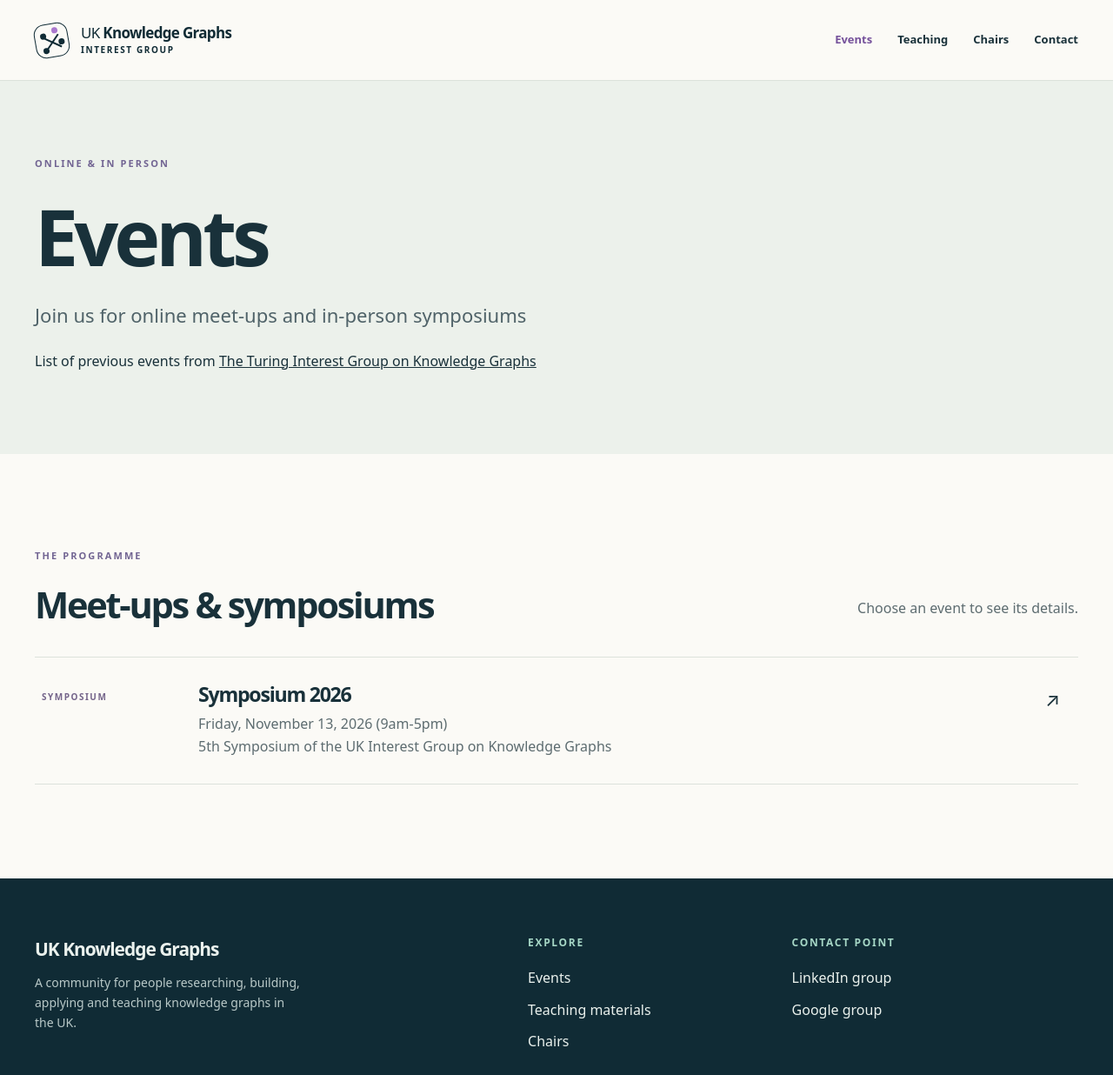
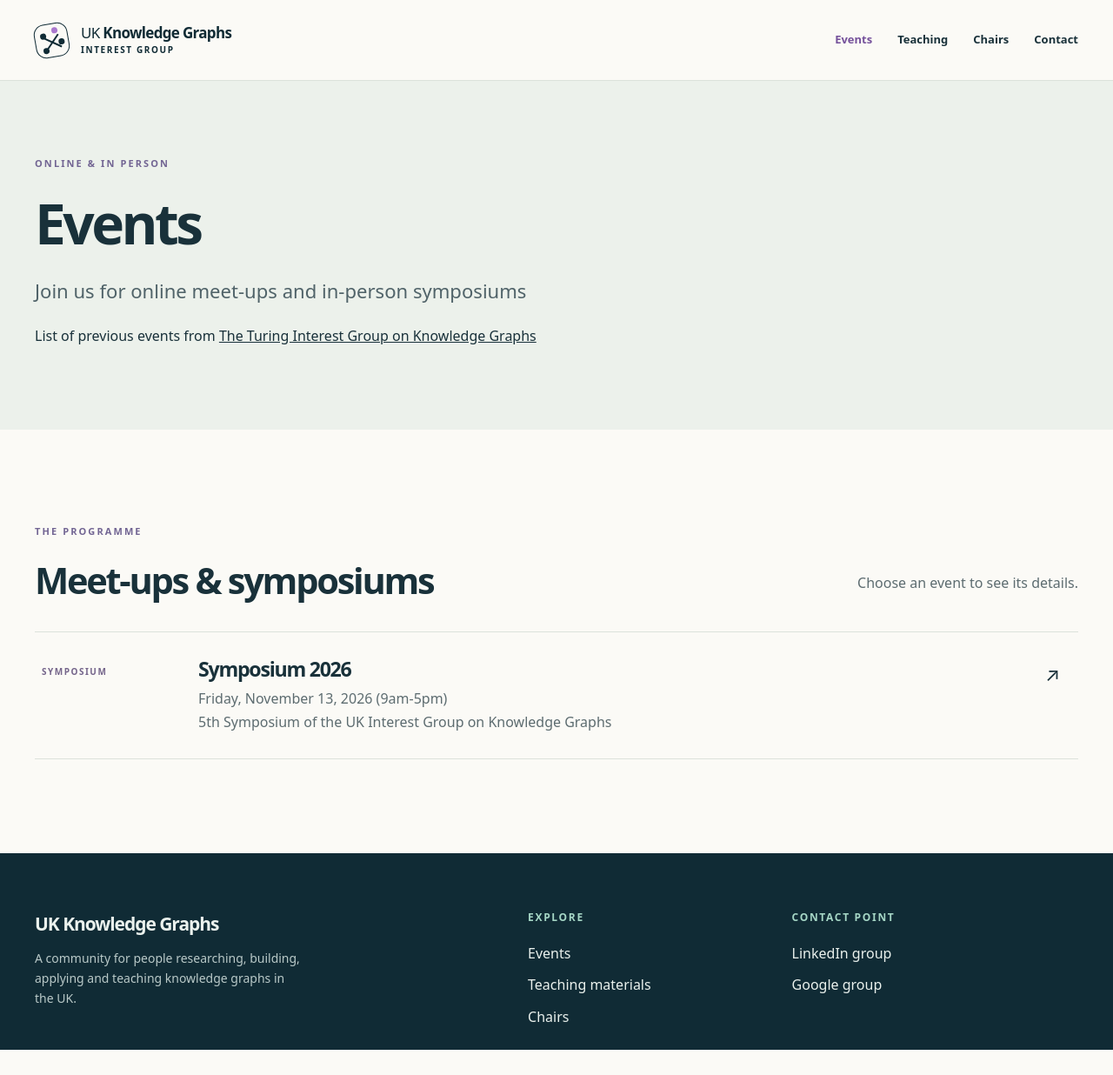
Before and after one commit to uk-knowledge-graphs/uk-knowledge-graphs.github.io, a Jekyll site: the page built from events/index.html, in a window 1280 px wide. Shown: the whole page at 87% size. Built offline with Jekyll 4.4.1, drawn with Linux system fonts in a browser that asks for light colours; after the commit the page ends 1207 px from its top, so only the background shows below that.

Commit message:
Updated font

```diff
--- a/assets/css/site.css
+++ b/assets/css/site.css
@@ -42,7 +42,7 @@
 .chair-details{padding:18px 3px}.chair-details h3{font-size:17px;letter-spacing:-.025em;margin:0 0 6px}.chair-details p{font-size:13px;color:var(--muted);line-height:1.4;margin:0}.image-note{font-size:12px;color:var(--muted);margin-top:18px}
 .contact-band{background:#283e43;color:white;padding:65px 0}.contact-inner{display:flex;justify-content:space-between;align-items:center;gap:30px}.contact-band h2{font-size:clamp(2rem,4vw,3.5rem);margin-bottom:10px}.contact-band p{color:#d4dfd9;margin-bottom:0}.contact-band .section-kicker{color:var(--mint)}
 .site-footer{background:#102b35;color:#eaf1ed;padding:64px 0 25px}.footer-grid{display:grid;grid-template-columns:2fr 1fr 1.25fr;gap:40px}.footer-grid>div{display:flex;flex-direction:column;align-items:start;gap:10px}.footer-grid p{color:#b9c9c8;font-size:14px;max-width:310px}.footer-grid strong{font-size:12px;letter-spacing:.14em;text-transform:uppercase;color:#a6d7c6;margin-bottom:8px}.footer-grid a{text-decoration:none}.footer-grid a:hover,.footnote a:hover{text-decoration:underline}.footer-grid span{font-size:13px;color:#c7d4d0}.footer-brand{font-size:21px;letter-spacing:-.05em;font-weight:750}.footnote{margin-top:64px;padding-top:22px;border-top:1px solid #ffffff28;font-size:12px;color:#bbc9c7}.footnote a{text-underline-offset:3px}
-.page-hero{background:#ecf1eb;padding:86px 0 78px}.page-hero h1{font-size:clamp(3.5rem,7vw,6.4rem);font-weight:620;margin:12px 0 24px}.page-hero .lead{max-width:720px;color:#506369}.page-hero .back{display:block;text-decoration:none;margin-bottom:30px}.page-hero .pill{display:inline-block;border:1px solid #a1b7aa;border-radius:99px;padding:3px 11px;font-size:12px;font-weight:700;color:#33554c}
+.page-hero{background:#ecf1eb;padding:86px 0 78px}.page-hero h1{font-size:clamp(2.8rem, 5vw, 5.5rem);font-weight:620;margin:12px 0 24px}.page-hero .lead{max-width:720px;color:#506369}.page-hero .back{display:block;text-decoration:none;margin-bottom:30px}.page-hero .pill{display:inline-block;border:1px solid #a1b7aa;border-radius:99px;padding:3px 11px;font-size:12px;font-weight:700;color:#33554c}
 .page-hero .notice{padding:13px 17px;border-left:3px solid #66528a;background:white;max-width:720px;font-size:14px}
 .event-meta{display:flex;flex-wrap:wrap;gap:15px;margin-top:40px}.event-meta>div{background:#fff;min-width:180px;flex:1;padding:18px 20px;border:1px solid var(--line)}.event-meta span{display:block;color:var(--muted);font-size:11px;text-transform:uppercase;letter-spacing:.12em}.event-meta strong{font-size:14px}
 .event-body{padding-top:60px;padding-bottom:100px}.prose{margin-bottom:48px;color:var(--muted);font-size:17px}.event-section{padding:34px 0;border-top:1px solid var(--line)}.event-section h2{font-size:clamp(1.8rem,3vw,2.5rem);margin-bottom:20px}.muted{color:var(--muted)}
```
